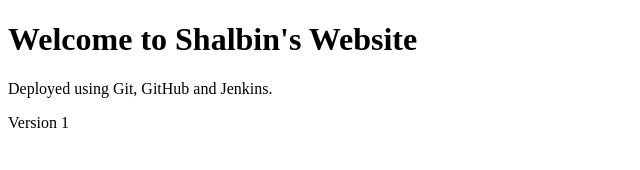
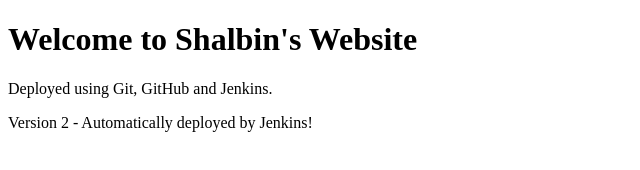
Before and after one commit to shalbink/jenkins-simple-website, a plain HTML site: page index.html in a window 1280 px wide. Shown: the whole page, without its empty margins (0-640 px from the left). Drawn offline with Linux system fonts and the light colour scheme.

Commit message:
update 2

```diff
--- a/index.html
+++ b/index.html
@@ -8,6 +8,6 @@
 <body>
     <h1>Welcome to Shalbin's Website</h1>
     <p>Deployed using Git, GitHub and Jenkins.</p>
-    <p>Version 1</p>
+    <p>Version 2 - Automatically deployed by Jenkins!</p>
 </body>
 </html>
```
